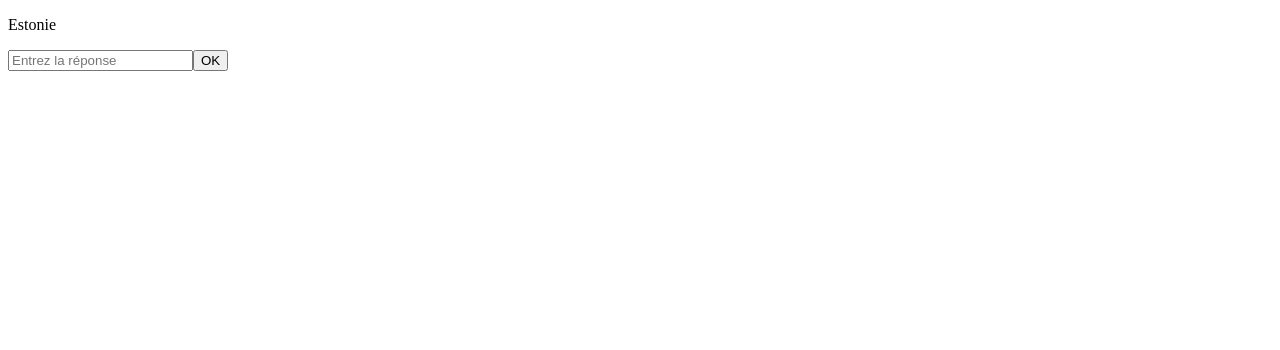
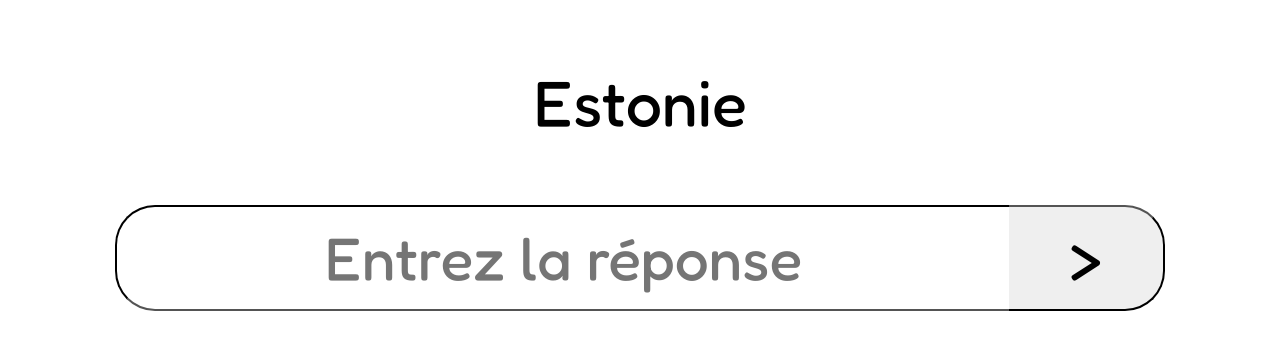
Before and after one commit to Sellig6792/EU-Games, a Flask app: page /games/capitals/1 in a window 1280 px wide. Shown: the top 350 px of the page. Run offline with Flask 2, Linux system fonts and the light colour scheme.

Commit message:
Ajout des styles

```diff
--- a/eu_games/games/static/capitals.js
+++ b/eu_games/games/static/capitals.js
@@ -39,6 +39,7 @@ function createAnswersButtons(question, questions, answers, todo_questions) {
 function createAnswerInput(question, answers, todo_questions) {
     let answer_input = document.createElement('input');
     let answer_submit = document.createElement('input');
+    let good_answer = document.createElement('p');
     answer_input.id = 'answer-input';
     answer_input.placeholder = "Entrez la réponse";
     answer_input.addEventListener('keyup', event => {
@@ -47,15 +48,22 @@ function createAnswerInput(question, answers, todo_questions) {
             document.getElementById('answer-submit').click();
         }
     })
+
     answer_submit.type = 'submit';
-    answer_submit.value = "OK";
+    answer_submit.value = ">";
     answer_submit.id = 'answer-submit';
     answer_submit.onclick = function () {
-        checkAnswer(document.getElementById('answer-input').value == answers[question], todo_questions, bg = false);
+        checkAnswer(document.getElementById('answer-input').value == answers[question], todo_questions);
         document.getElementById('answer-submit').remove();
     }
+
+    good_answer.id = 'good-answer';
+    good_answer.textContent = answers[question];
+    good_answer.style.display = 'none';
+    good_answer.style.color = '#e0e0e0';
     answers_div.appendChild(answer_input);
     answers_div.appendChild(answer_submit);
+    answers_div.appendChild(good_answer);
 }
 // Génère une nouvelle question
 function newQuestion(questions, todo_questions, answers) {
@@ -66,6 +74,8 @@ function newQuestion(questions, todo_questions, answers) {
     document.querySelectorAll('.answers-options').forEach(e => e.remove());
     document.querySelectorAll('.answers-sub-div').forEach(e => e.remove());
     document.querySelectorAll('#answer-input').forEach(e => e.remove());
+    document.querySelectorAll('#good-answer').forEach(e => e.remove());
+    answers_div.style.backgroundColor = 'unset';
 
     let question = _.sample(todo_questions);
     todo_questions = _.without(todo_questions, question);
@@ -79,22 +89,51 @@ function newQuestion(questions, todo_questions, answers) {
 }
 
 // Vérifie la réponse donnée
-function checkAnswer(good, todo_questions, bg = true) {
+function checkAnswer(good, todo_questions) {
     if (document.getElementById('next-button') != null) { return; }
+    if (choices_number == 0) {
+        let answer_input = document.getElementById('answer-input');
+        answer_input.style.borderRadius = '40px';
+        answer_input.style.width = '100%';
+        answer_input.style.borderWidth = '0';
+        answer_input.disabled = true;
+        answer_input.style.color = '#e0e0e0';
+        answers_div.style.height = '200px';
+    } else if (choices_number == 4) {
+        answers_div.style.height = '502px';
+    } else if (choices_number == 2) {
+        answers_div.style.height =  '248px';
+    }
 
     if (good) {
         score += 1;
-        alert(score);
-        if (bg) {
+        if (choices_number == 0) {
+            document.getElementById('answer-input').style.background = '#40ad11';
+        } else {
             document.getElementById('good-answer').style.background = '#40ad11';
+            document.getElementById('good-answer').style.color = '#e0e0e0';
         }
-    } else if (bg && good === false) {
-        document.getElementById('good-answer').style.background = '#40ad11';
-        document.querySelectorAll('.bad-answers').forEach(element => { element.style.background = '#bf1900'; })
+    } else {
+        let good_answer = document.getElementById('good-answer');
+        answers_div.style.backgroundColor = '#bf1900';
+
+        if (choices_number == 0) {
+            let answer_input = document.getElementById('answer-input');
+            answer_input.style.background = '#bf1900';
+            if (answer_input.value == '') { answer_input.value = ' '; }
+            good_answer.style.display = 'unset';
+            good_answer.style.fontSize = '80px';
+            good_answer.style.fontFamily = '\'Fredoka\', sans-serif';
+
+        } else {
+            good_answer.style.backgroundColor = '#40ad11';
+            document.querySelectorAll('.bad-answers').forEach(e => { e.style.background = '#bf1900'; });
+            document.querySelectorAll('.answers-options').forEach(e => { e.style.color = '#e0e0e0'; });
+        }
     }
     let next_button = document.createElement('button');
     next_button.id = 'next-button';
-    next_button.textContent = "Continuer";
+    next_button.textContent = "Continuer →";
     next_button.onclick = function () { next(todo_questions) };
 
     document.getElementById('answers-div').appendChild(next_button)
--- /dev/null
+++ b/eu_games/games/static/games.css
@@ -0,0 +1,85 @@
+/*
+White / Blanc : #e0e0e0
+Green / Vert  : #40ad11
+Red / Rouge   : #bf1900
+*/
+
+@import url('https://fonts.googleapis.com/css2?family=Fredoka:wght@450&display=swap');
+
+* {
+    text-align: center;
+}
+
+#question {
+    font-size: 8vh;
+    font-family: 'Fredoka', sans-serif;
+
+}
+
+#answers-div {
+    width: 83%;
+    border-radius: 50px;
+    margin: auto;
+}
+
+#answer-input {
+    width: 85%;
+    height: 100px;
+    font-family: 'Fredoka', sans-serif;
+    font-size: 60px;
+    border-top-left-radius: 40px;
+    border-bottom-left-radius: 40px;
+    border-color: black;
+    border-right: none;
+
+    padding-right: 0;
+    padding-left: 0;
+    float: left;
+}
+
+#answer-input:focus {
+    outline: none;
+}
+
+#answer-submit {
+    width: calc(15% - 2px);
+    height: 106px;
+    font-size: 60px;
+
+    border-color: black;
+    border-left: none;
+    padding-left: 2px;
+    padding-right: 2px;
+    border-top-right-radius: 40px;
+    border-bottom-right-radius: 40px;
+    font-family: 'Fredoka', sans-serif;
+
+    padding-right: 0;
+    padding-left: 0;
+    float: right;
+}
+
+.answers-options {
+    width: 100%;
+    font-size: 100px;
+    border-radius: 50px;
+    font-family: 'Fredoka', sans-serif;
+    background-color: -internal-light-dark(rgb(239, 239, 239), rgb(59, 59, 59));
+}
+
+.answers-sub-div {
+    margin-bottom: 4px;
+}
+
+#next-button {
+    background-color: #0253b0;
+    color: #e0e0e0;
+    width: 90vw;
+    position: absolute;
+    bottom: 3vh;
+    left: 5vw;
+    font-size: 90px;
+    border-radius: 75px;
+    font-family: 'Fredoka', sans-serif;
+
+}
--- a/eu_games/games/templates/capitals.html
+++ b/eu_games/games/templates/capitals.html
@@ -10,10 +10,9 @@
     <meta name="answers_url" content="{{ url_for('games.static', filename='answers.json') }}">
 </head>
 <body>
-    <p id="question"></p>
-    <div id="answers-div">
+    <p id="question" class="flex-font"></p>
 
-    </div>
+    <div id="answers-div"></div>
     <script src="{{ url_for('games.static', filename='capitals.js') }}"></script>
 </body>
 </html>
```
